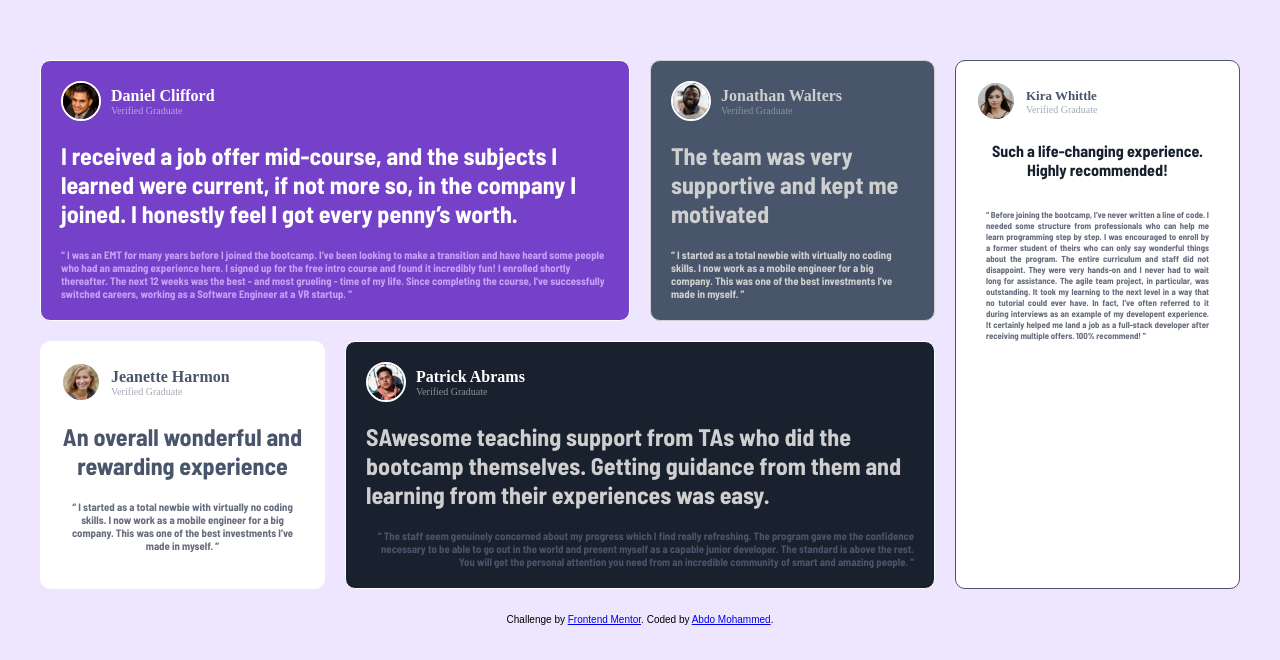
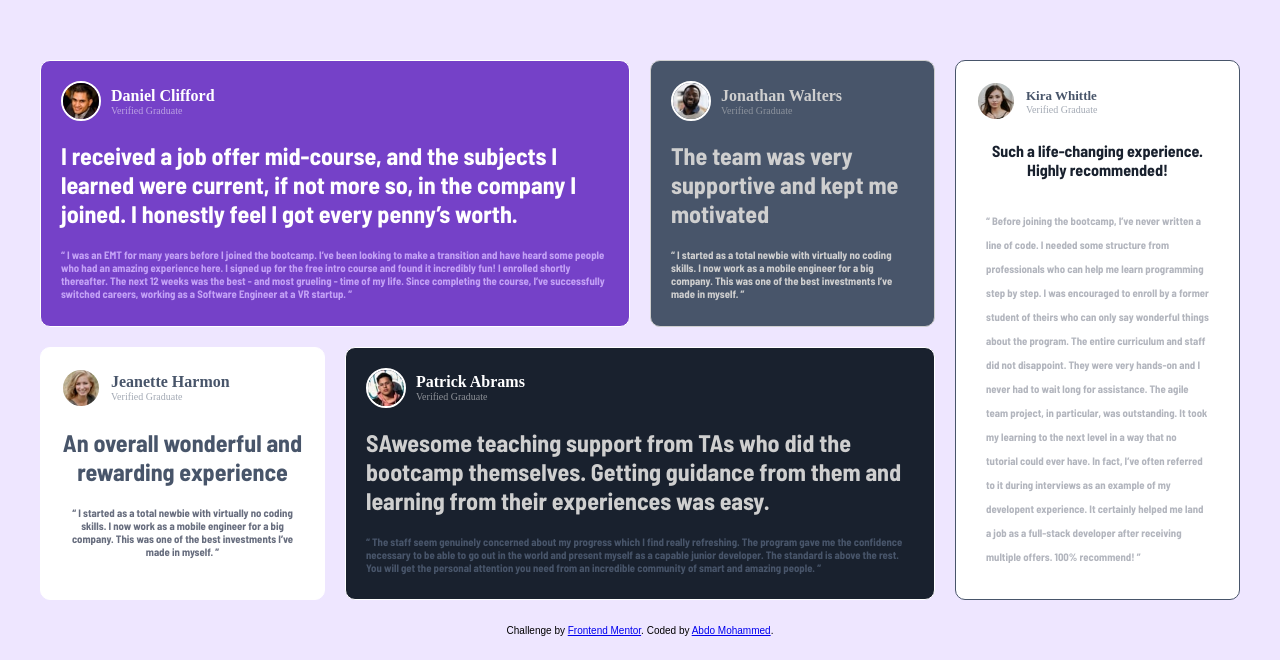
Before and after one commit to abdoelw949-collab/testimonials-grid-section-main, a plain HTML site: page index.html in a window 1280 px wide. Shown: the part 140-800 px from the top of the page. Drawn offline with Linux system fonts and the light colour scheme.

Commit message:
fix: تعديل جديد في index.html و style.css

```diff
--- a/style.css
+++ b/style.css
@@ -74,7 +74,7 @@ h1 {
 }
 .tex-patrick {
   color: hsl(217, 19%, 35%);
-  text-align: right;
+  text-align: left;
 }
 
 .text-patrick {
@@ -109,9 +109,11 @@ h2 {
 }
 .font-kira {
   color: hsl(224, 10%, 45%);
-  height: 100%;
-  text-align: justify;
-  font-family: "Barlow Semi Condensed", sans-serif;
+  text-align: left;
+  font-size: 16px;
+  font-weight: 400;
+  line-height: 1.5rem;
+  opacity: 50%;
   padding: 10px;
 }
 .ph-kira {
```
Also changed, not shown: index.html (line endings or trailing spaces).
